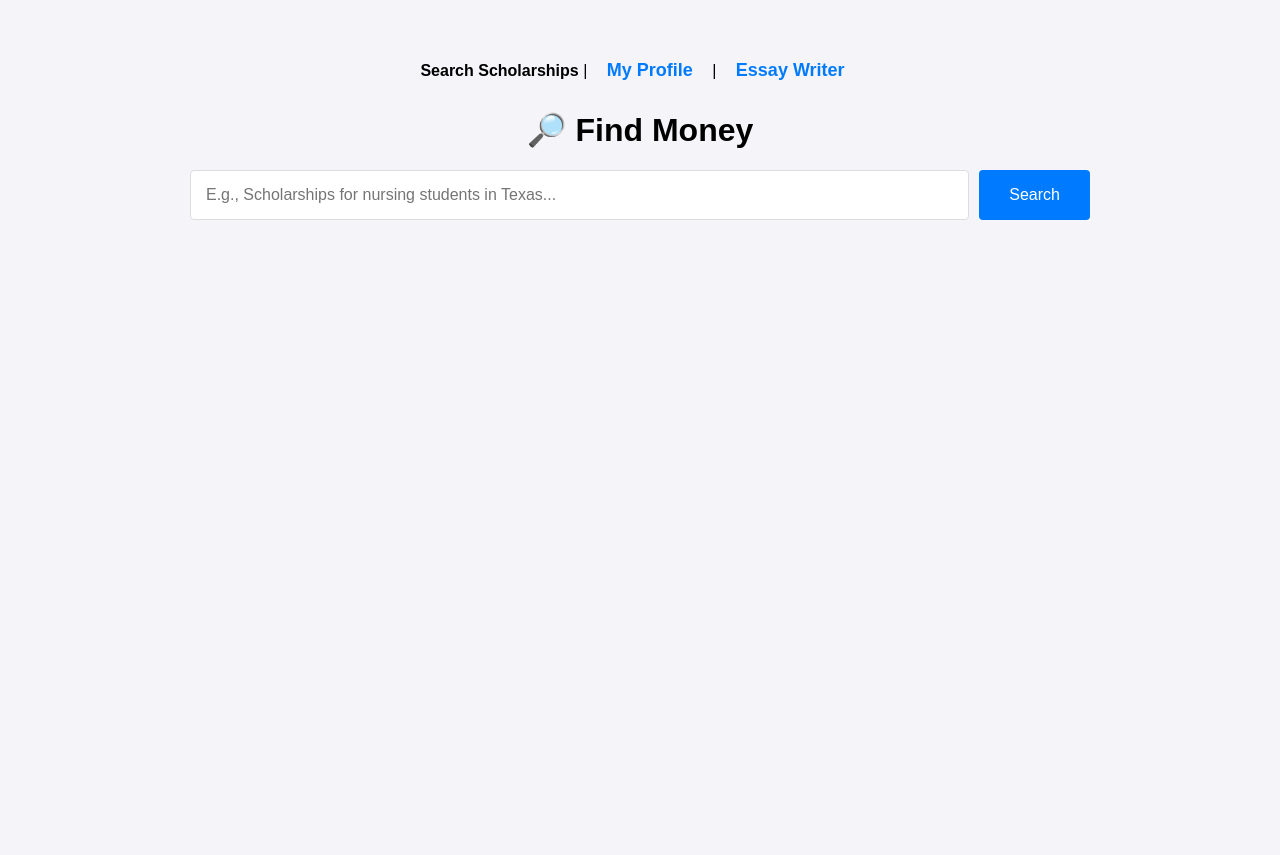
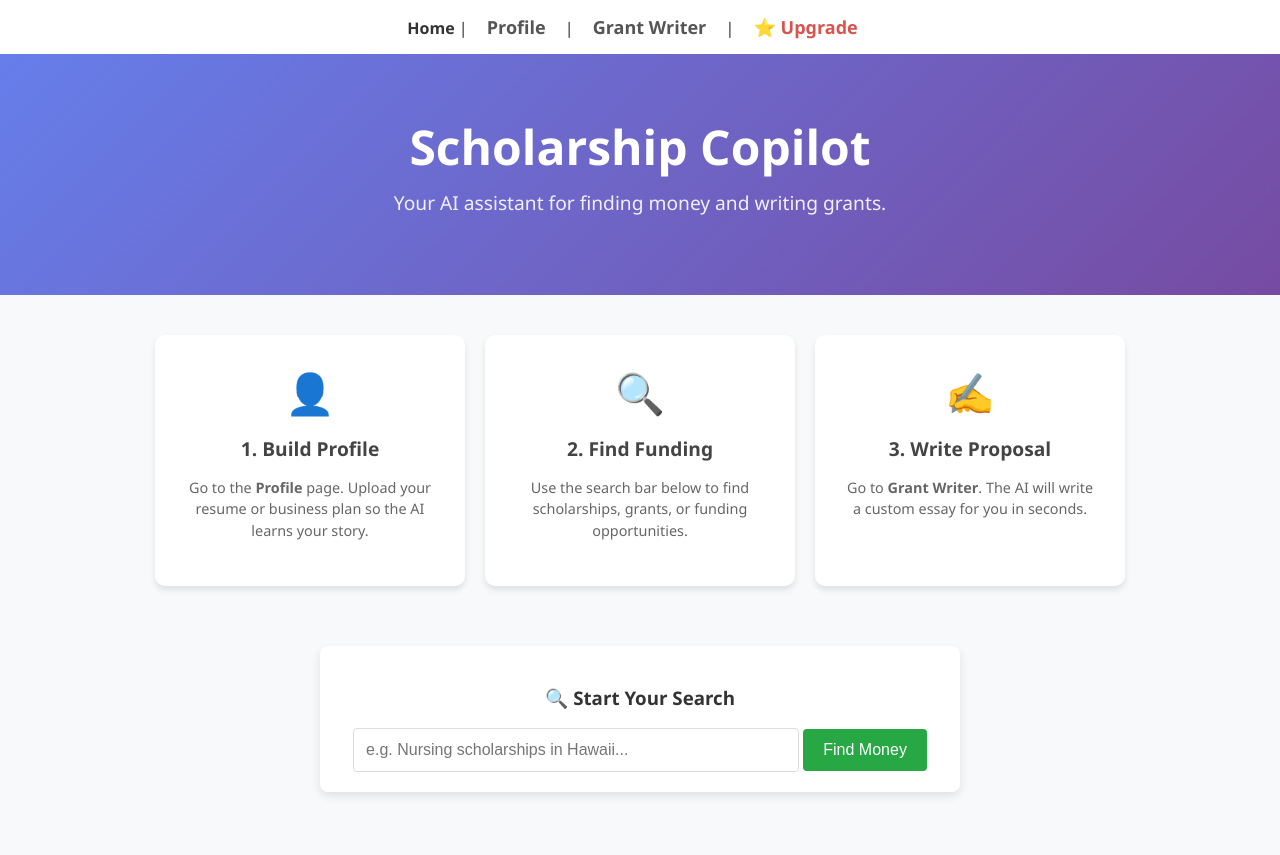
Before and after one commit to hawaiibookmark-ops/scholarship-copilot-live, a website: page index.html in a window 1280 px wide. Before the commit the page ends 800 px from the top, so only its background shows below. Drawn offline with Linux system fonts and the light colour scheme.

Commit message:
Enhance UI and functionality of index and write pages; update styles, improve navigation, and add credit system for essay drafting.

```diff
--- a/index.html
+++ b/index.html
@@ -2,88 +2,108 @@
 <html lang="en">
 <head>
     <meta charset="UTF-8">
-    <title>Scholarship Search - Copilot</title>
+    <meta name="viewport" content="width=device-width, initial-scale=1.0">
+    <title>Scholarship Copilot</title>
     <style>
-        body { font-family: sans-serif; max-width: 900px; margin: 40px auto; padding: 20px; background-color: #f4f4f9; }
-        .nav { text-align: center; margin-bottom: 30px; }
-        .nav a { margin: 0 15px; text-decoration: none; color: #007bff; font-weight: bold; font-size: 18px; }
+        body { font-family: 'Segoe UI', Tahoma, Geneva, Verdana, sans-serif; margin: 0; padding: 0; background-color: #f8f9fa; color: #333; }
 
-        .search-box { display: flex; gap: 10px; margin-bottom: 30px; }
-        input { flex-grow: 1; padding: 15px; border: 1px solid #ddd; border-radius: 4px; font-size: 16px; }
-        button { padding: 15px 30px; background-color: #007bff; color: white; border: none; border-radius: 4px; cursor: pointer; font-size: 16px; }
-        button:hover { background-color: #0056b3; }
+        /* HERO SECTION */
+        .hero { background: linear-gradient(135deg, #667eea 0%, #764ba2 100%); color: white; padding: 60px 20px; text-align: center; }
+        .hero h1 { margin: 0; font-size: 3rem; }
+        .hero p { font-size: 1.2rem; margin-top: 10px; opacity: 0.9; }
 
-        .result-card { background: white; padding: 20px; margin-bottom: 20px; border-radius: 8px; box-shadow: 0 2px 4px rgba(0,0,0,0.1); }
-        .result-card h3 { margin-top: 0; color: #333; }
-        .result-card p { color: #666; line-height: 1.5; }
-        .apply-btn { background-color: #28a745; margin-top: 10px; display: inline-block; }
-        .apply-btn:hover { background-color: #218838; }
+        /* NAVIGATION */
+        .nav { background: white; padding: 15px; text-align: center; box-shadow: 0 2px 5px rgba(0,0,0,0.1); }
+        .nav a { margin: 0 15px; text-decoration: none; color: #555; font-weight: bold; font-size: 18px; }
+        .nav a:hover { color: #764ba2; }
+        .upgrade-btn { color: #d9534f !important; font-weight: bold; }
 
-        #loading { text-align: center; display: none; color: #666; font-style: italic; }
+        /* INSTRUCTIONS GRID */
+        .steps-container { display: flex; flex-wrap: wrap; justify-content: center; gap: 20px; padding: 40px 20px; max-width: 1000px; margin: 0 auto; }
+        .step-card { background: white; padding: 30px; border-radius: 10px; width: 250px; text-align: center; box-shadow: 0 4px 6px rgba(0,0,0,0.1); transition: transform 0.2s; }
+        .step-card:hover { transform: translateY(-5px); }
+        .icon { font-size: 40px; margin-bottom: 15px; display: block; }
+        .step-title { font-weight: bold; font-size: 1.2rem; margin-bottom: 10px; color: #444; }
+        .step-desc { font-size: 0.9rem; color: #666; line-height: 1.5; }
+
+        /* SEARCH SECTION */
+        .search-box { max-width: 600px; margin: 20px auto; padding: 20px; background: white; border-radius: 8px; box-shadow: 0 4px 10px rgba(0,0,0,0.1); text-align: center; }
+        input { width: 70%; padding: 12px; border: 1px solid #ddd; border-radius: 4px; font-size: 16px; }
+        button { padding: 12px 20px; background-color: #28a745; color: white; border: none; border-radius: 4px; font-size: 16px; cursor: pointer; }
+        button:hover { background-color: #218838; }
+
+        #results { max-width: 800px; margin: 20px auto; text-align: left; padding: 20px; }
+        .result-item { background: white; padding: 15px; margin-bottom: 10px; border-left: 5px solid #764ba2; border-radius: 4px; }
     </style>
 </head>
 <body>
 
     <div class="nav">
-        <strong>Search Scholarships</strong> |
-        <a href="profile.html">My Profile</a> |
-        <a href="write.html">Essay Writer</a>
+        <strong>Home</strong> |
+        <a href="profile.html">Profile</a> |
+        <a href="write.html">Grant Writer</a> |
+        <a href="upgrade.html" class="upgrade-btn">⭐ Upgrade</a>
     </div>
 
-    <h1 style="text-align: center;">🔎 Find Money</h1>
+    <div class="hero">
+        <h1>Scholarship Copilot</h1>
+        <p>Your AI assistant for finding money and writing grants.</p>
+    </div>
+
+    <div class="steps-container">
+        <div class="step-card">
+            <span class="icon">👤</span>
+            <div class="step-title">1. Build Profile</div>
+            <p class="step-desc">Go to the <strong>Profile</strong> page. Upload your resume or business plan so the AI learns your story.</p>
+        </div>
+
+        <div class="step-card">
+            <span class="icon">🔍</span>
+            <div class="step-title">2. Find Funding</div>
+            <p class="step-desc">Use the search bar below to find scholarships, grants, or funding opportunities.</p>
+        </div>
+
+        <div class="step-card">
+            <span class="icon">✍️</span>
+            <div class="step-title">3. Write Proposal</div>
+            <p class="step-desc">Go to <strong>Grant Writer</strong>. The AI will write a custom essay for you in seconds.</p>
+        </div>
+    </div>
 
     <div class="search-box">
-        <input type="text" id="query" placeholder="E.g., Scholarships for nursing students in Texas...">
-        <button onclick="search()">Search</button>
+        <h3>🔍 Start Your Search</h3>
+        <input type="text" id="query" placeholder="e.g. Nursing scholarships in Hawaii...">
+        <button onclick="searchScholarships()">Find Money</button>
     </div>
 
-    <div id="loading">Scanning the web for live scholarships...</div>
     <div id="results"></div>
 
     <script>
-        async function search() {
+        async function searchScholarships() {
             const query = document.getElementById('query').value;
             const resultsDiv = document.getElementById('results');
-            const loading = document.getElementById('loading');
 
-            if(!query) return alert("Type something!");
+            if(!query) return alert("Please type a search topic!");
 
-            loading.style.display = 'block';
-            resultsDiv.innerHTML = '';
+            resultsDiv.innerHTML = "<p style='text-align:center'>Searching the web...</p>";
 
             try {
-                const response = await fetch('/api/search', {
+                const res = await fetch('/api/search', {
                     method: 'POST',
                     headers: { 'Content-Type': 'application/json' },
-                    body: JSON.stringify({ query: query })
+                    body: JSON.stringify({ query })
                 });
+                const data = await res.json();
 
-                const data = await response.json();
-                loading.style.display = 'none';
+                // Format the AI response into readable cards
+                // Note: We are using a simple replace here to handle bolding for now
+                let html = data.choices[0].message.content
+                    .replace(/\*\*(.*?)\*\*/g, '<strong>$1</strong>')
+                    .replace(/\n/g, '<br>');
 
-                // We assume Perplexity returns a block of text. We will display it simply.
-                // In a future version, we can force JSON to make "cards" prettier.
-                // For now, let's treat the whole response as a list.
-
-                const card = document.createElement('div');
-                card.className = 'result-card';
-                // Convert newlines to HTML breaks so it looks readable
-                const cleanText = data.choices[0].message.content.replace(/\n/g, '<br>');
-
-                card.innerHTML = `
-                    <h3>Search Results</h3>
-                    <p>${cleanText}</p>
-                    <hr>
-                    <p><strong>Found one you like?</strong> Copy the question and click below:</p>
-                    <a href="write.html" class="apply-btn" style="text-decoration:none; color:white; padding:10px 20px; border-radius:4px;">
-                        Go to Essay Writer →
-                    </a>
-                `;
-                resultsDiv.appendChild(card);
-
+                resultsDiv.innerHTML = html;
             } catch (err) {
-                loading.style.display = 'none';
-                alert("Search failed. Check server.");
+                resultsDiv.innerHTML = "<p style='color:red; text-align:center'>Search failed. Try again.</p>";
             }
         }
     </script>
```
Also changed, not shown: write.html (+74 -26 lines).
